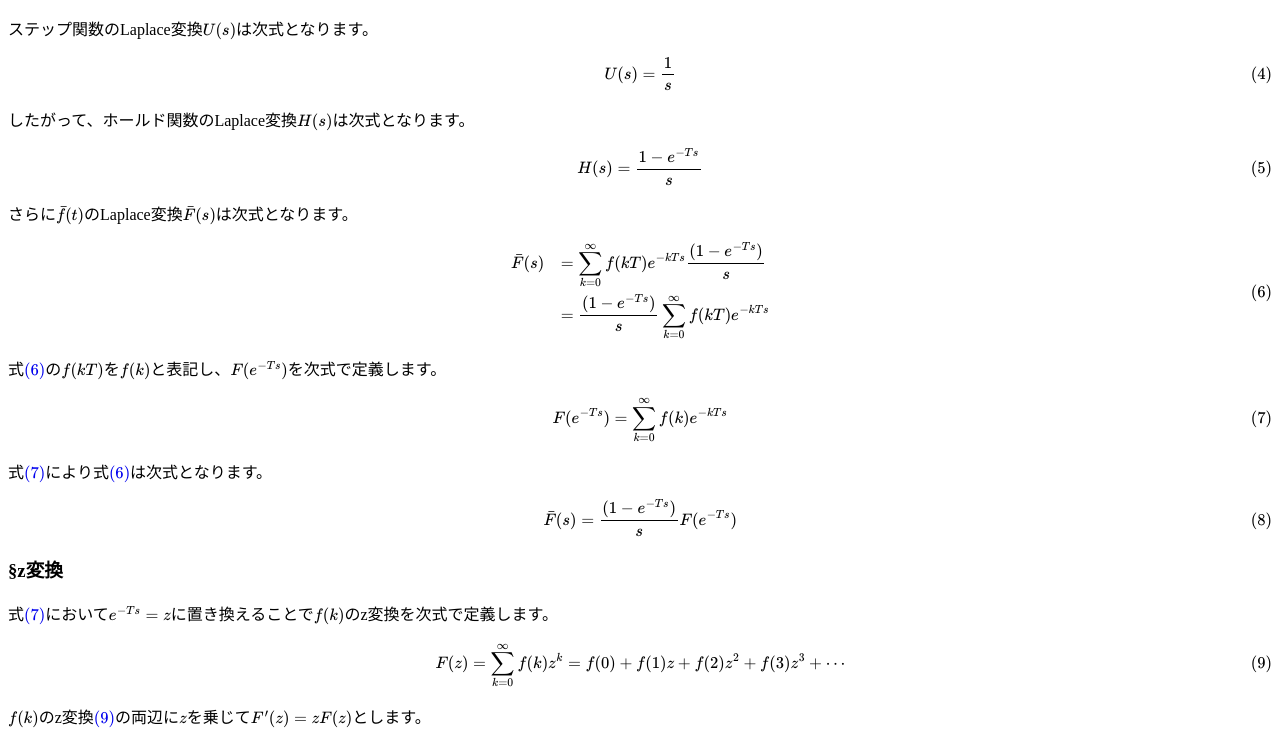
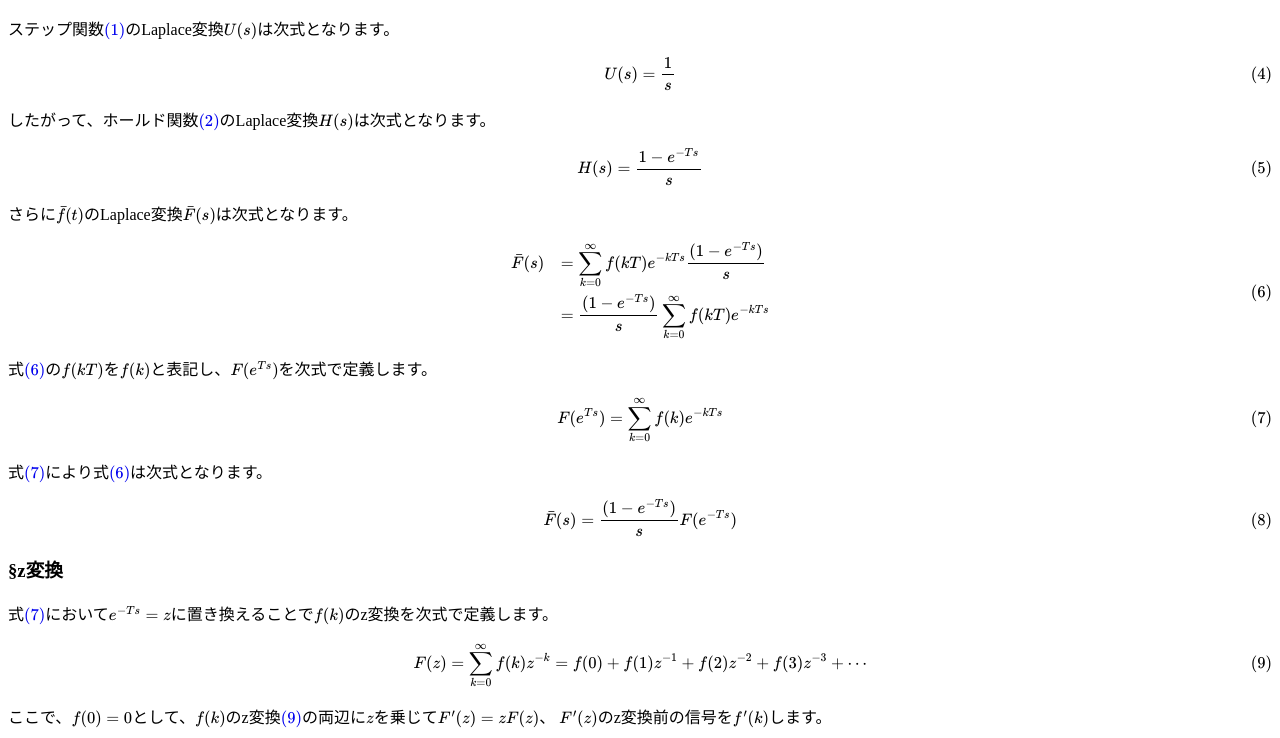
Before and after one commit to AoyamaKohbo/zTrans, a plain HTML site: page index.html in a window 1280 px wide. Shown: the part 527-1265 px from the top of the page. Drawn offline with nearby package versions, Linux system fonts and the light colour scheme; some packages are replaced by stand-ins of ours.

Commit message:
Add files via upload

```diff
--- a/index.html
+++ b/index.html
@@ -59,12 +59,12 @@
     \end{align}
 
     <h3>§ステップ関数と零次ホールド関数のLaplace変換</h3>
-    <p>ステップ関数のLaplace変換\(U(s)\)は次式となります。</p>
+    <p>ステップ関数\eqref{eq:StepFunc}のLaplace変換\(U(s)\)は次式となります。</p>
     \begin{align}
       U(s) = \frac{1}{s} \label{eq:StepLaplace}
     \end{align}
 
-    <p>したがって、ホールド関数のLaplace変換\(H(s)\)は次式となります。</p>
+    <p>したがって、ホールド関数\eqref{eq:HoldFunc}のLaplace変換\(H(s)\)は次式となります。</p>
     \begin{align}
       H(s) = \frac{1-e^{-Ts}}{s} \label{eq:HoldLaplace}
     \end{align}
@@ -79,9 +79,9 @@
       \right.   \label{eq:FuncLaplace}
     \end{align}
 
-    <p>式\eqref{eq:FuncLaplace}の\(f(kT)\)を\(f(k)\)と表記し、\(F(e^{-Ts})\)を次式で定義します。</p>
+    <p>式\eqref{eq:FuncLaplace}の\(f(kT)\)を\(f(k)\)と表記し、\(F(e^{Ts})\)を次式で定義します。</p>
     \begin{align}
-      F(e^{-Ts}) = \sum_{k=0}^\infty f(k)e^{-kTs}  \label{eq:Fast}\\
+      F(e^{Ts}) = \sum_{k=0}^\infty f(k)e^{-kTs}  \label{eq:Fast}\\
     \end{align}
 
     <p>式\eqref{eq:Fast}により式\eqref{eq:FuncLaplace}は次式となります。</p>
@@ -92,16 +92,17 @@
   <h3>§z変換</h3>
     <p>式\eqref{eq:Fast}において\(e^{-Ts}=z\)に置き換えることで\(f(k)\)のz変換を次式で定義します。</p>
     \begin{align}
-      F(z) = \sum_{k=0}^\infty f(k)z^k = f(0) + f(1)z + f(2)z^2 + f(3) z^3+ \cdots  \label{eq:zTrans}
+      F(z) = \sum_{k=0}^\infty f(k)z^{-k} = f(0) + f(1)z^{-1} + f(2)z^{-2} + f(3) z^{-3}+ \cdots  \label{eq:zTrans}
     \end{align}
 
-    <p>\(f(k)\)のz変換\eqref{eq:zTrans}の両辺に\(z\)を乗じて\(F^\prime(z)=zF(z)\)とします。</p>
+    <p>ここで、\(f(0)=0\)として、\(f(k)\)のz変換\eqref{eq:zTrans}の両辺に\(z\)を乗じて\(F^\prime(z)=zF(z)\)、
+      \(F^\prime(z)\)のz変換前の信号を\(f^\prime(k)\)します。</p>
     \begin{align}
-      F^\prime(z) &=~ zF(z) = f(0)z + f(1)z^2 + f(2)z^3 + f(3) z^4+ \cdots  \label{eq:zTrans2}\\
-        &=~ f^\prime(1)z + f^\prime(2)z^2 + f^\prime(3) z^3+ \cdots \label{eq:zTrans3}
+      F^\prime(z) = zF(z) = \sum_{k=0}^\infty f(k+1)z^{-k} = \sum_{k=0}^\infty f^\prime(k)z^{-k} \label{eq:zTrans3}
     \end{align}
 
-  <p>式\eqref{eq:zTrans2}と\eqref{eq:zTrans3}の\(z\)の係数を比較すると、\(f(k+1)=f^\prime(k)\)となっています。
+  <p>\(z^{-k}\)の係数を比較すると、
+    \(f(k+1)=f^\prime(k)\)となっています。
     つまり、\(f(k+1)\)のz変換は\(zF(z)\)になります。</p>
   <p>逆に、\(f^\prime(k-1)=f(k)\)となっているので、\(f^\prime(k-1)\)のz変換は\(z^{-1}F^\prime(z)\)になります。</p>
 
```
